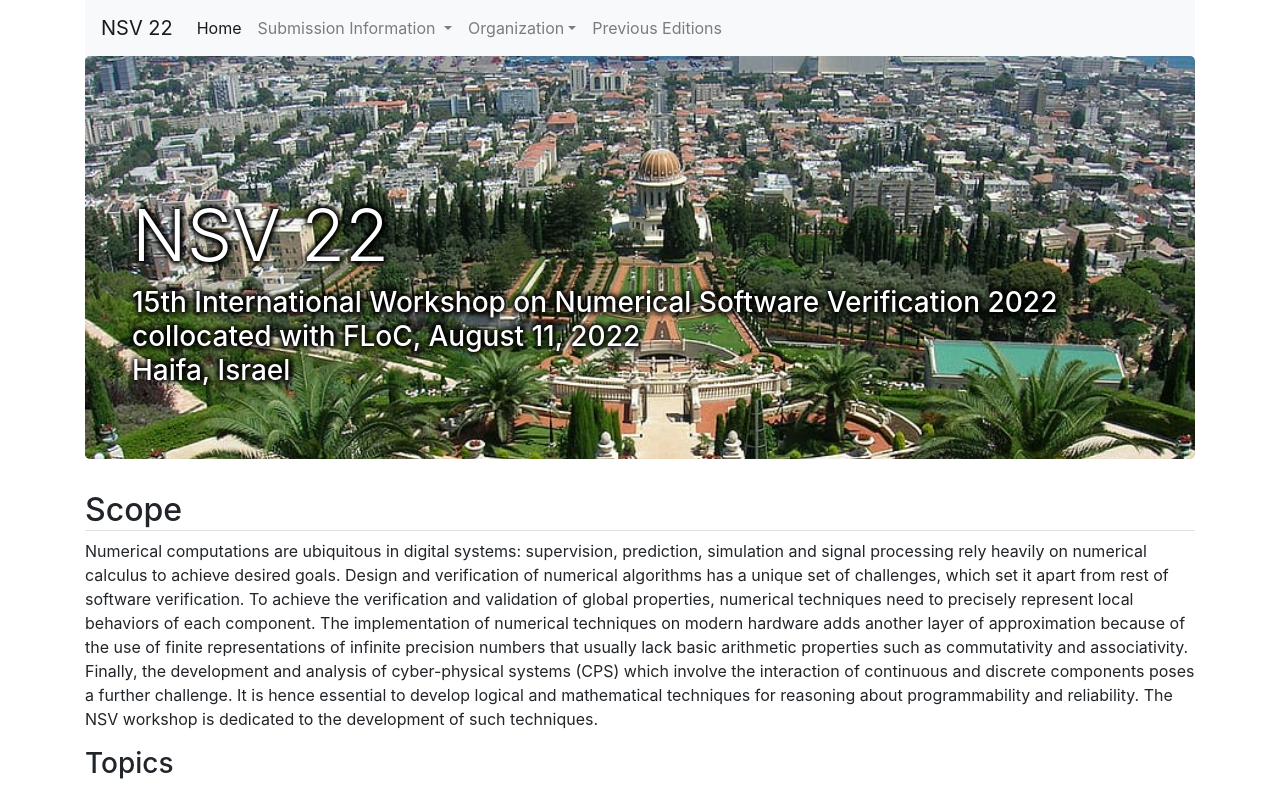
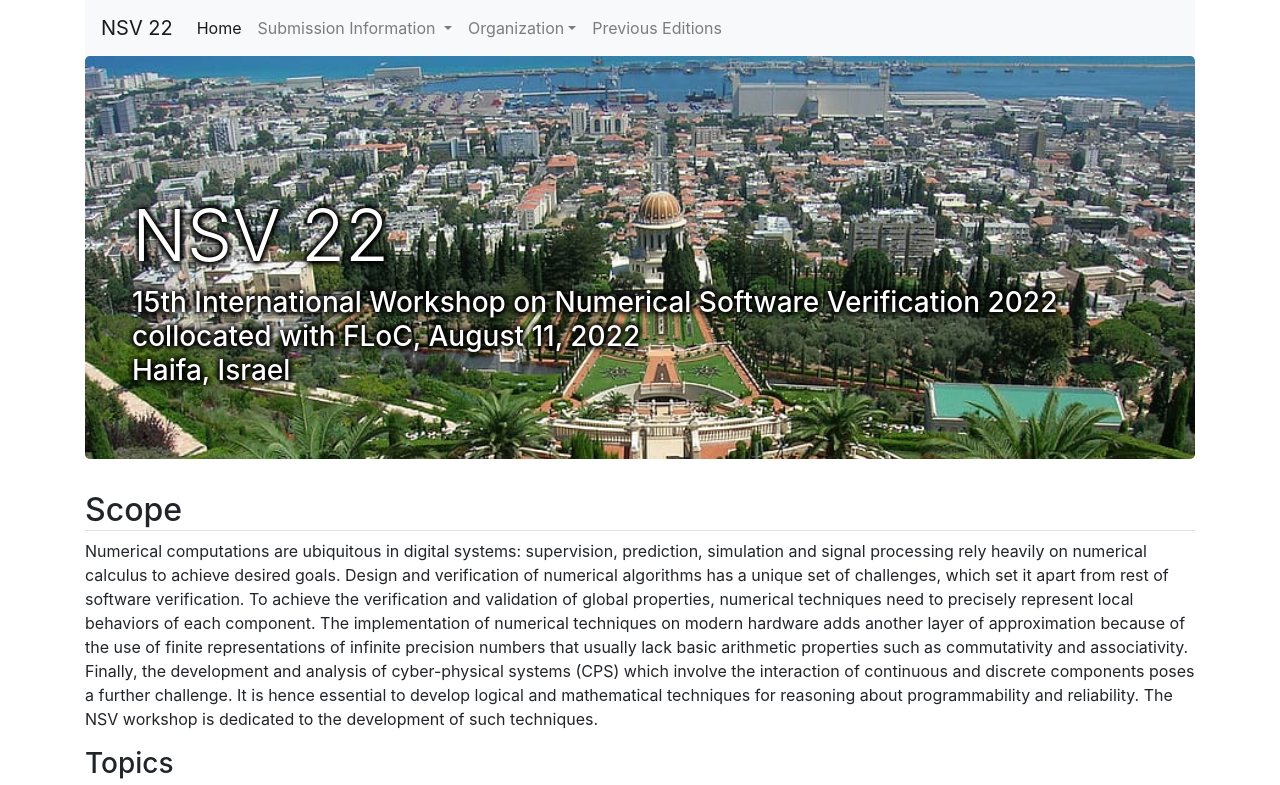
Before and after one commit to nsv22/nsv22.github.io, a plain HTML site: page index.html in a window 1280 px wide. Shown: the top 785 px of the page. Drawn offline with nearby package versions, Linux system fonts and the light colour scheme.

Commit message:
Fixed skyline image.

```diff
--- a/nsv.css
+++ b/nsv.css
@@ -1,6 +1,6 @@
 div.jumbotron {
   background-image: url(skyline.jpg);
-  background-position: 0% 10%;
+  background-position: 0% 0;
   background-size: cover;
   background-repeat: no-repeat;
   color: white;
```
